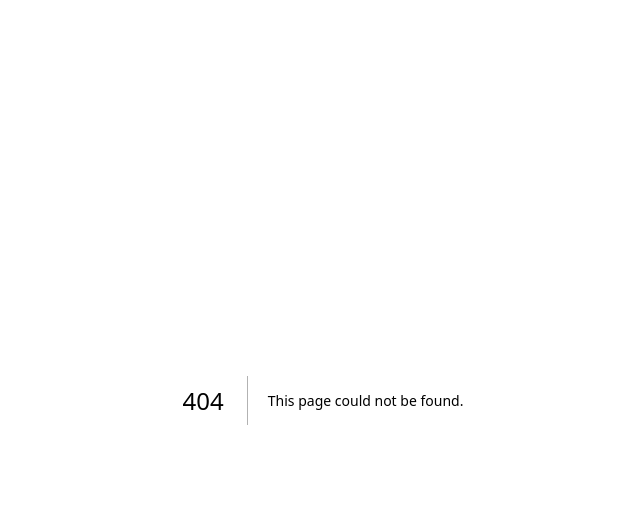
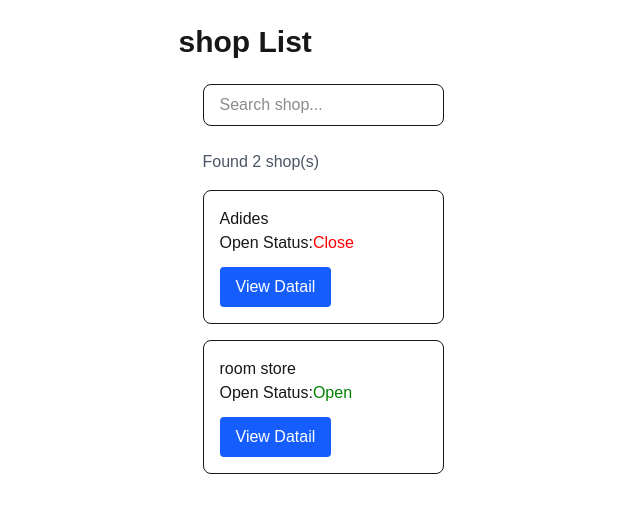
Before and after one commit to marktuns142-star/Mark-next-app, a Next.js app: page /week07 in a window 1280 px wide. Before the commit this address had no page. Shown: the top 512 px of the page, without its empty margins (317-957 px from the left). Built offline with nearby package versions, Linux system fonts and the light colour scheme.

Commit message:
week07 commit

```diff
--- a/app/week02/page.tsx
+++ b/app/week02/page.tsx
@@ -9,7 +9,7 @@
 <section className="relative bg-cover bg-center h-screen flex items-center justify-center text-center" style={{ backgroundImage: `url('/images/10483.JPG')` }}>
   <div className="absolute inset-0 bg-black/50"></div>
   <div className="relative z-10 p-4 text-white">
-    <h1 className="text-5xl font-extrabold mb-4">Xxx Cover</h1>
+    <h1 className="text-5xl font-extrabold mb-4">Boat Cover</h1>
     <p className="text-lg mb-8">Xxx</p>
     <a href="#" className="bg-indigo-600 px-6 py-3 rounded-lg">Let's Go...</a>
   </div>
--- a/app/week04/page.tsx
+++ b/app/week04/page.tsx
@@ -4,10 +4,10 @@
 import Footer from "../components/footer";
 import { dataItem, appendItem } from "../data/dataItem";
 import { useState } from "react";
-import ToDoList from "../week03/page";
+//import ToDoList from "../week03/page";
 import ToDoFrom from "./components/ToDoFrom";
 import Modal from "./components/Modal";
-import { title } from "process";
+//import { title } from "process";
 
 
 export default function toDoList(){
@@ -39,7 +39,7 @@
     const isActive = (act: boolean) => {
     if (act)
     return <span style={{ color: "green"}}>กำลังศึกษาอยู่</span>;
-    return <span style={{ color: "rad"}}>ไม่ได้เป็นนักศึกษาแล้วนะ</span>;
+    return <span style={{ color: "red"}}>ไม่ได้เป็นนักศึกษาแล้วนะ</span>;
   }
  const addTask = (title, status) => {
     const newTask ={
--- /dev/null
+++ b/app/week07/[id]/page.tsx
@@ -0,0 +1,52 @@
+import Link from "next/link";
+import { shops } from "../component/shopItem";
+import Loading from "../component/Loading";
+import { Suspense } from "react";
+
+
+export default async function ShopDetail({ params }) {
+    const {id} = await params;
+
+    const shop = shops.find(
+        item => item.id === Number(id)
+    );
+    const isActive = (act: boolean) => {
+    if (act)
+    return <span style={{ color: "green"}}>Open</span>;
+
+    return <span style={{ color: "red"}}>Close</span>;
+    };
+    return (
+        <>
+        <Suspense fallback={<Loading/>}>
+                <div className="w-xl mx-auto p-6">
+      <h1 className="text-3xl font-bold">
+        Shop Detail
+      </h1>
+
+      <div
+        key= {shop.id}
+        className="border rounded-lg p-4 m-4"
+      >
+        <p className="mt-4 font-semibold">
+          ID: {shop.id}
+        </p>
+        <p className="my-4">
+          Title: {shop.title}
+        </p>
+        <p className="my-4">
+          Open Status: {isActive(shop.openStatus)}
+        </p>
+      </div>
+
+      <Link
+        href="/week07/"
+        className="bg-gray-600 text-white px-4 py-2 rounded"
+      >Back</Link>
+
+    </div>
+        </Suspense>
+        </>
+
+    );
+}
--- /dev/null
+++ b/app/week07/component/Loading.tsx
@@ -0,0 +1,9 @@
+export default function Loading() {
+  // Return your custom skeleton or spinner component
+  return (
+    <div className="flex items-center justify-center min-h-screen">
+      <div className="animate-spin rounded-full h-12 w-12 border-t-2 border-b-2 border-blue-500"></div>
+      <p className="ml-3 text-lg font-semibold">Loading...</p>
+    </div>
+  );
+}
--- /dev/null
+++ b/app/week07/component/ShopList.tsx
@@ -0,0 +1,68 @@
+"use client";
+
+import { useState } from "react";
+import Link from "next/link";
+import { shops } from "./shopItem";
+
+export default function ShopList({ data }) {
+    const [keyword, setKeyword] = useState("");
+
+    const filterShops = shops.filter(
+        (item) => {
+            const searchTxt = keyword.toLowerCase();
+            return item.title.toLowerCase().includes(searchTxt)
+
+        }
+    );
+
+    const isActive = (act: boolean) => {
+    if (act)
+    return <span style={{ color: "green"}}>Open</span>;
+
+    return <span style={{ color: "red"}}>Close</span>;
+    };
+    return (
+        <div className="max-w-3xl ma-auto p-6">
+
+         {/* Search */}
+         <div className="mb-6">
+
+            <input
+            type="text"
+            value={keyword}
+            onChange={(e) =>
+                setKeyword(e.target.value)
+            }
+            placeholder="Search shop..."
+            className="w-full border rounded-lg px-4 py-2 focus:outline-none focus:ring-2 focus:ring-blue-500"
+            />
+
+        </div>
+            <div className="mb-4 text-gray-600">
+                 Found {data.length} shop(s)
+            </div>
+
+            <div className="space-y-4 ">
+                {
+                    filterShops.map(shop => (
+                        <div key={shop.id} className="border rounded-lg p-4" >
+
+                            <h2 className="found-semibold">
+                            {shop.title}
+                            </h2>
+                            <p>Open Status:
+                                {isActive(shop.openStatus)}</p>
+                            <Link href={`/week07/${shop.id}`} className="inline-block mt-3 bg-blue-600 text-white px-4 py-2 rounded">
+                            View Datail
+                            </Link>
+
+                        </div>
+                    ))
+                }
+
+            </div>
+
+        </div>
+    );
+
+};
--- /dev/null
+++ b/app/week07/component/shopItem.tsx
@@ -0,0 +1,16 @@
+// object array
+ export const shops = [
+    {
+        id: 1,
+        title: "Adides",
+        location: { lat: 100, long: 100},
+        openstatus: false
+
+    },
+    {
+        id: 2,
+        title: "room store",
+        location: { lat: 105, long:109},
+        openStatus: true
+    }
+ ];
--- /dev/null
+++ b/app/week07/page.tsx
@@ -0,0 +1,21 @@
+import { Suspense } from "react";
+import { shops } from "./component/shopItem";
+import Loading from "./component/Loading";
+import ShopList from "./component/ShopList";
+
+export default function ShopPage () {
+
+    return (
+        <div className="max-w-3xl- mx-auto mt-6">
+
+            <h1 className="text-3xl font-bold">
+                 shop List
+            </h1>
+
+            <Suspense fallback= {<Loading />}>
+                <ShopList data={shops} />
+            </Suspense>
+
+        </div>
+    );
+};
```
